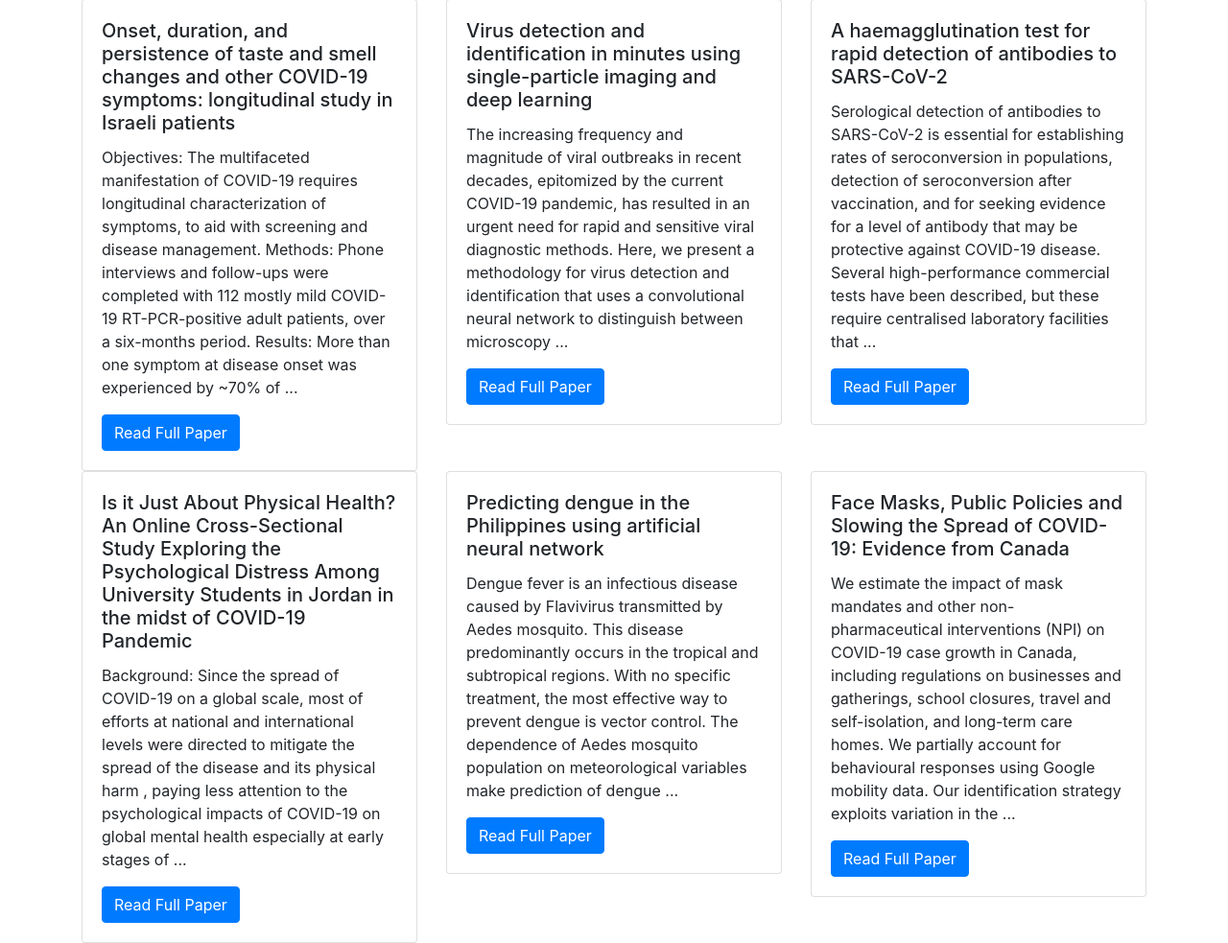
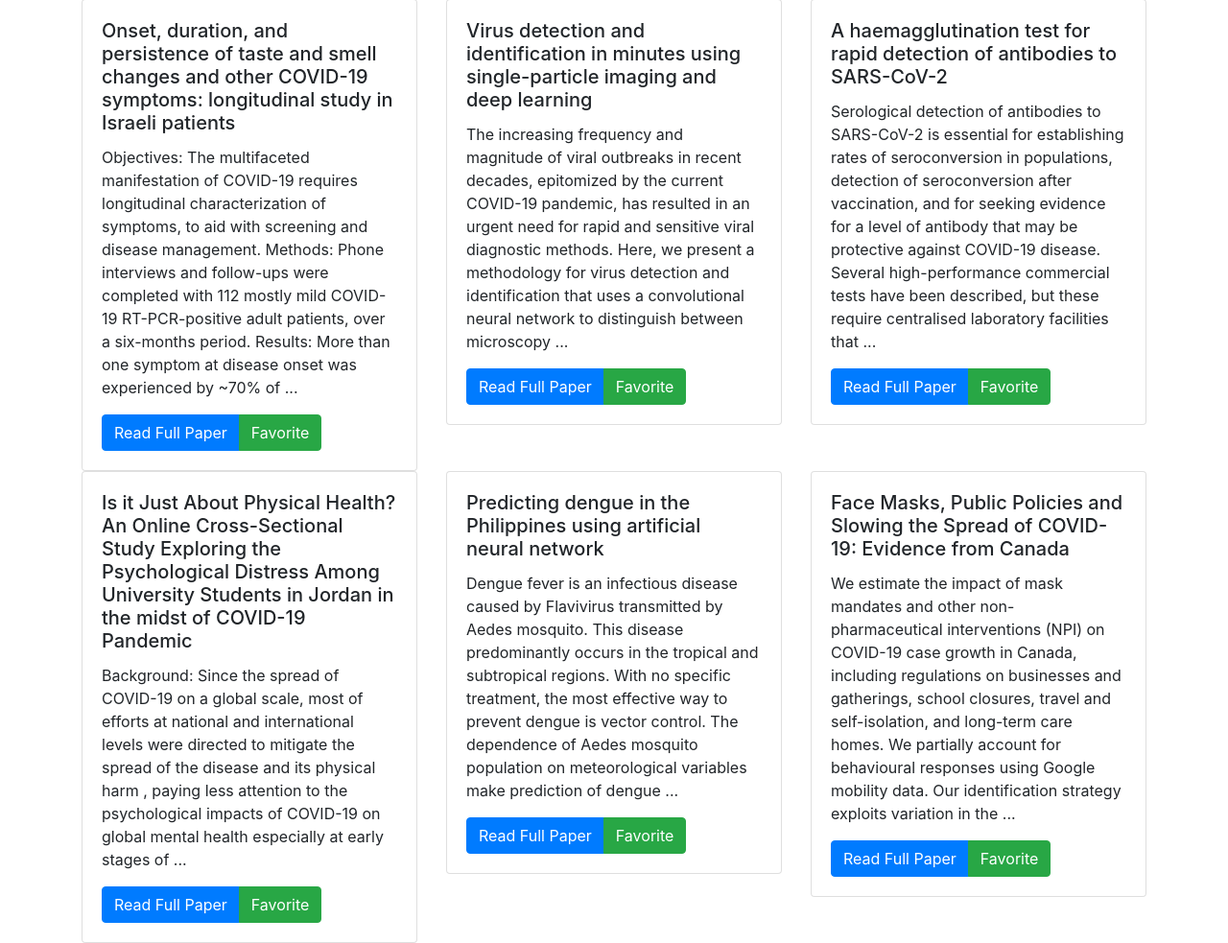
Before and after one commit to Innoviox/med-viewer, a Flask app: page / in a window 1280 px wide. Shown: the part 71-1054 px from the top of the page at 96% size. Run offline with Flask 2, Linux system fonts and the light colour scheme; the visitor is signed in with stand-in values (Sample User, id 1); some libraries are stand-ins or nearby versions.

Commit message:
add favorite button

```diff
--- a/frontend/server.py
+++ b/frontend/server.py
@@ -18,17 +18,27 @@ def utils():
         for i in pdfs:
             i['abstract'] = ' '.join(i['abstract'].split(' ')[:50]) + ' ...'
         return [pdfs[i:i+width] for i in range(0, number, width)]
-    return {'get_pdfs': get_pdfs}
 
-def set_user(f):
+    return {'get_pdfs': get_pdfs, 'favorite': favorite}
+
+def set_user(f, msg=True):
     session['user'] = f['username']
-    session['message'] = f'Logged in as {f["username"]}'
+    if msg:
+        session['message'] = f'Logged in as {f["username"]}'
 
     for user in db.get_all():
         f = user['fields']
-        if f['username'] == session['user']:
-            session['likes'], session['dislikes'] = f['likes'], f['dislikes']
+        if f.get('username') == session['user']:
+            session['likes'], session['dislikes'] = f.get('likes', ''), f.get('dislikes', '')
+            session['favorites'] = f.get("favorites", '')
             return
+
+@app.route('/favorite/<doi>')
+def favorite(doi):
+    session['favorites'] += ',' + 'https://doi.org/10.1101/' + doi
+    session['favorites'] = ','.join(filter(bool, set(session['favorites'].split(',')))) # get rid of emptys/repeats
+    db.update_by_field('username', session['user'], {'favorites': session['favorites']})
+    return redirect(url_for('index'))
 
 @app.route('/logout', methods=['POST'])
 def logout():
@@ -71,6 +81,9 @@ def create():
 
 @app.route('/')
 def index(msg=None, error=None):
+    if not session.get('likes'):
+        set_user({'username': session['user']}, msg=False)
+
     if msg := session.get('message'):
         session['message'] = None
 
--- a/frontend/templates/index.html
+++ b/frontend/templates/index.html
@@ -77,7 +77,12 @@
                 <div class="card-body">
                     <h5 class="card-title">{{ item['title'] }}</h5>
                     <p class="card-text"> {{ item['abstract'] }}</p>
-                    <a target="_blank" href="/static/pdfs/{{ item['filename'] }}.pdf" class="btn btn-primary">Read Full Paper</a>
+                    <div class="btn-group" role="group">
+                        <a target="_blank" href="{{ item['doi'].split()[1] }}" class="btn btn-primary">Read Full
+                            Paper</a>
+                        <button onclick="favorite('{{ item['doi'].split('/')[-1].strip() }}')" class="btn btn-success">Favorite
+                        </button>
+                    </div>
                 </div>
             </div>
         </div>
@@ -92,9 +97,17 @@
 <script src="https://stackpath.bootstrapcdn.com/bootstrap/4.5.2/js/bootstrap.min.js"></script>
 <script src="https://cdnjs.cloudflare.com/ajax/libs/toastr.js/latest/toastr.min.js"></script>
 
+<script>
+    function favorite(doi) {
+        $.get('/favorite/' + doi, function() {
+            toastr.success("Favorite successful");
+        });
+    }
+</script>
+
 {% if error %}
-<script>
-    toastr.error('{{ error }}');
+<script >
+toastr.error('{{ error }}');
 </script>
 {% endif %}
 
```
